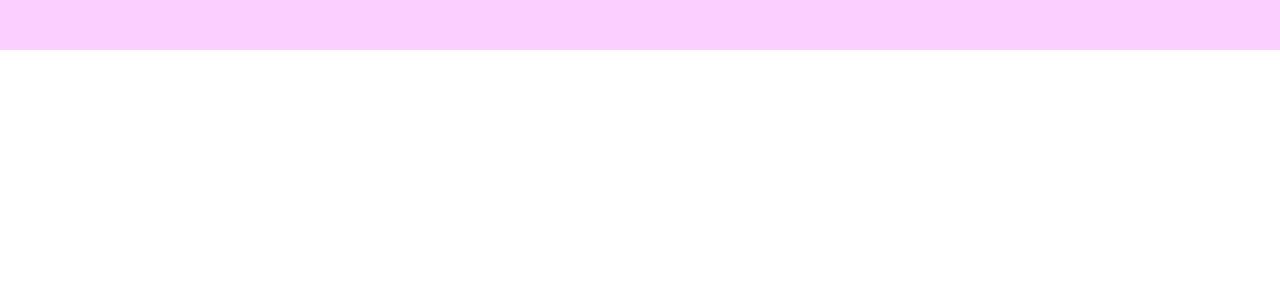
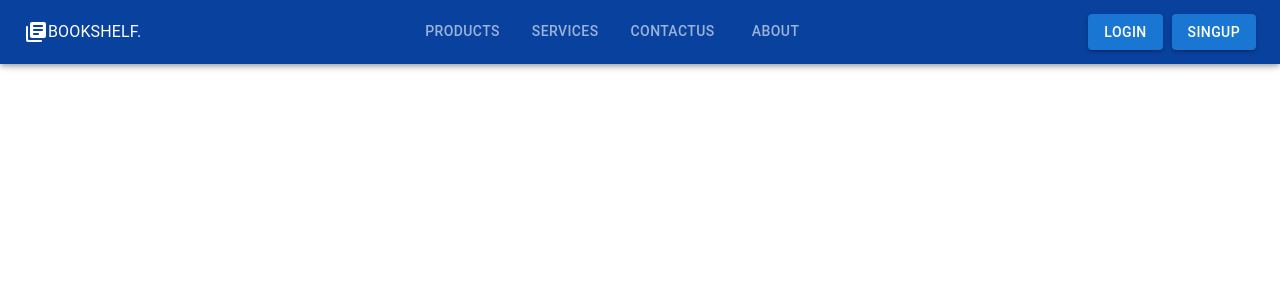
Before and after one commit to jagadishbisai02/book-Store-Application, a React (Create React App) app: page / in a window 1280 px wide. Shown: the top 300 px of the page. Built offline with nearby package versions, Linux system fonts and the light colour scheme.

Commit message:
byUsing material Ui NavBar is completed

```diff
--- a/package.json
+++ b/package.json
@@ -5,11 +5,14 @@
   "dependencies": {
     "@emotion/react": "^11.11.1",
     "@emotion/styled": "^11.11.0",
+    "@mui/icons-material": "^5.14.16",
     "@mui/material": "^5.14.17",
     "@testing-library/jest-dom": "^5.17.0",
     "@testing-library/react": "^13.4.0",
     "@testing-library/user-event": "^13.5.0",
+    "bootstrap": "^5.3.2",
     "react": "^18.2.0",
+    "react-bootstrap": "^2.9.1",
     "react-dom": "^18.2.0",
     "react-icon": "^1.0.0",
     "react-loader-spinner": "^5.4.5",
--- a/src/components/Header/header.css
+++ b/src/components/Header/header.css
@@ -2,4 +2,8 @@
     background: #fbcfff;
     width: 100vw;
     height: 50px;
+    display: flex;
+    flex-direction: row;
+    justify-content: flex-start;
+    align-items: center;
 }
--- a/src/components/Header/header.js
+++ b/src/components/Header/header.js
@@ -1,10 +1,86 @@
-import "./header.css";
-const Header = () => (
-  <>
-    <nav className="nav-bar-container">
-      <div></div>
-    </nav>
-  </>
-);
+import { useState } from "react";
+import LibraryBooksRoundedIcon from "@mui/icons-material/LibraryBooksRounded";
+import MenuOpenRoundedIcon from "@mui/icons-material/MenuOpenRounded";
+import {
+  AppBar,
+  Toolbar,
+  Typography,
+  Tabs,
+  Tab,
+  Button,
+  Drawer,
+  List,
+  ListItemIcon,
+  ListItemText,
+  ListItemButton,
+  IconButton,
+  useMediaQuery,
+  useTheme,
+} from "@mui/material";
+
+const Pages = ["Products", "Services", "ContactUs", "About", "Login", "SingUp"];
+const Header = () => {
+  const [value, setValue] = useState();
+  const [openDrawer, setOpenDrawer] = useState(false);
+  const theme = useTheme();
+  const isMatch = useMediaQuery(theme.breakpoints.down("md"));
+  return (
+    <>
+      <AppBar sx={{ background: "#08419e" }}>
+        <Toolbar>
+          <Typography>
+            <LibraryBooksRoundedIcon />
+            BOOKSHELF.
+          </Typography>
+          {isMatch ? (
+            <>
+              <Drawer open={openDrawer} onClose={() => setOpenDrawer(false)}>
+                <List>
+                  {Pages.map((page, index) => (
+                    <ListItemButton
+                      key={index}
+                      onClick={() => setOpenDrawer(false)}
+                    >
+                      <ListItemIcon>
+                        <ListItemText>{page}</ListItemText>
+                      </ListItemIcon>
+                    </ListItemButton>
+                  ))}
+                </List>
+              </Drawer>
+              <IconButton
+                sx={{ marginLeft: "auto", color: "#ffffff" }}
+                onClick={() => setOpenDrawer(!openDrawer)}
+              >
+                <MenuOpenRoundedIcon />
+              </IconButton>
+            </>
+          ) : (
+            <>
+              <Tabs
+                sx={{ marginLeft: "auto" }}
+                textColor="inherit"
+                value={value}
+                onChange={(e, value) => setValue(value)}
+                indicatorColor="secondary"
+              >
+                <Tab label="Products" />
+                <Tab label="Services" />
+                <Tab label="ContactUs" />
+                <Tab label="About" />
+              </Tabs>
+              <Button sx={{ marginLeft: "auto" }} variant="contained">
+                Login
+              </Button>
+              <Button sx={{ marginLeft: "9px" }} variant="contained">
+                SingUp
+              </Button>
+            </>
+          )}
+        </Toolbar>
+      </AppBar>
+    </>
+  );
+};
 
 export default Header;
--- a/src/index.js
+++ b/src/index.js
@@ -3,6 +3,7 @@ import { BrowserRouter } from "react-router-dom/cjs/react-router-dom.min";
 import ReactDOM from "react-dom/client";
 import "./index.css";
 import App from "./App";
+import "bootstrap/dist/css/bootstrap.min.css"
 
 const root = ReactDOM.createRoot(document.getElementById("root"));
 root.render(
```
Also changed, not shown: 1 other file (tests, documents, lock files or other folders).
